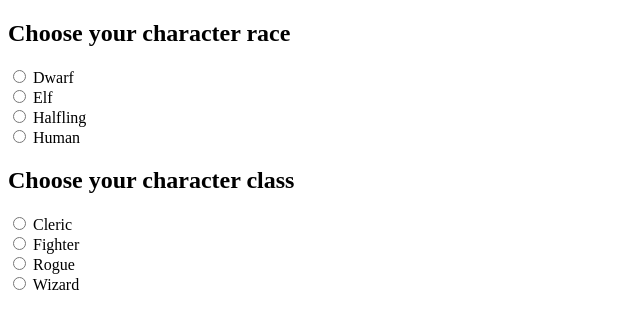
After one commit to U-S-S-EnterScience/letsroll, a Django app: page /cria_ficha/ in a window 1280 px wide. The commit adds this page. Shown: the top 329 px of the page, without its empty margins (0-640 px from the left). Run offline with Django 3.2, Linux system fonts and the light colour scheme.

Commit message:
Adicionado pagina de criação de ficha e carregamento das classes e raças pelo backend

```diff
--- a/pages/urls.py
+++ b/pages/urls.py
@@ -1,11 +1,13 @@
 from django.urls import path
 from . import views
-from .views import ficha, home
+from .views import ficha, home, cria_Ficha
 
 app_name = 'pages'
 
 urlpatterns = [
     path('', home, name='home'),
     path('ficha/', ficha, name='ficha'),
+    path('cria_ficha/', cria_Ficha, name='cria_ficha'),
     path("password_reset", views.password_reset_request, name="password_reset"),
+
 ]
--- a/pages/views.py
+++ b/pages/views.py
@@ -90,7 +90,17 @@
 
 
 def cria_Ficha(request):
-    return render(request, 'cria_ficha.html')
+    options = {
+    "races":[{"index": "dwarf", "name": "Dwarf", "url": "/api/races/dwarf"},
+              {"index": "elf", "name": "Elf", "url": "/api/races/elf"},
+              {"index": "halfling", "name": "Halfling", "url": "/api/races/halfling"},
+              {"index": "human", "name": "Human", "url": "/api/races/human"}],
+    "classes":[{"index": "cleric", "name": "Cleric", "url": "/api/classes/cleric"},
+            {"index": "fighter", "name": "Fighter", "url": "/api/classes/fighter"},
+            {"index": "rogue", "name": "Rogue", "url": "/api/classes/rogue"},
+            {"index": "wizard", "name": "Wizard", "url": "/api/classes/wizard"}]
+    }
+    return render(request, 'cria_ficha.html',options)
 
 
 def home(request):
--- /dev/null
+++ b/templates/cria_ficha.html
@@ -0,0 +1,25 @@
+<!DOCTYPE html>
+<html lang="en">
+<head>
+    <meta charset="UTF-8">
+    <title>New Character</title>
+</head>
+<body>
+
+
+    <form>
+        <h2>Choose your character race</h2>
+        {% for item in races %}
+            <input type="radio" id="race" name="race" value= "{{ item }}">
+            <label for= "race">{{ item.name }}</label><br>
+        {%endfor%}
+        <p></p>
+        <h2>Choose your character class</h2>
+        {% for item1 in classes %}
+            <input type="radio" id="class" name="class" value= item1>
+            <label for= "class">{{ item1.name }}</label><br>
+        {%endfor%}
+    </form>
+
+</body>
+</html>
--- a/templates/home.html
+++ b/templates/home.html
@@ -4,4 +4,5 @@
 
 {% block content %}
     <a href="/ficha/">Ficha Teste</a>
+    <p><a href="/cria_ficha/">Criar nova ficha</a></p>
 {% endblock %}
```
Also changed, not shown: db.sqlite3.
